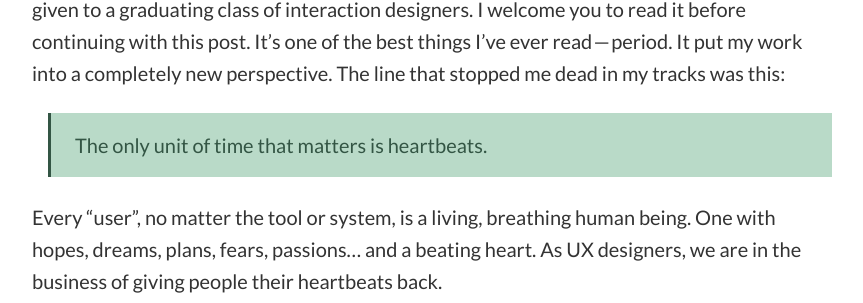
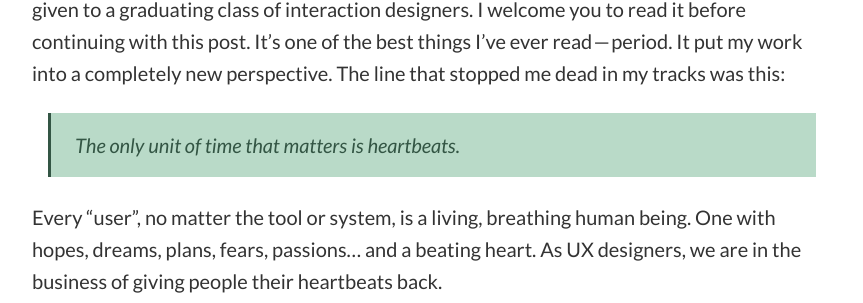
Before and after one commit to jchausse/fp-jekyll, a Jekyll site: the page built from _posts/2015-07-15-you-are-a-ux-designer-hero.md, in a window 1280 px wide. Shown: the part 1551-1854 px from the top of the page, without its empty margins (208-1071 px from the left). Built offline with Jekyll 4.4.1, drawn with Linux system fonts in a browser that asks for light colours.

Commit message:
Fixed Lato italic Google font and tweaked blockquote

```diff
--- a/_sass/style.scss
+++ b/_sass/style.scss
@@ -24,7 +24,7 @@ $color-white : #FFFFFF;
 
 /* Typography */
 
-@import url(https://fonts.googleapis.com/css?family=Lato:400,700);
+@import url(https://fonts.googleapis.com/css?family=Lato:400,400i,700,700i);
 @import url(https://fonts.googleapis.com/css?family=Merriweather:400,700);
 @import url(https://fonts.googleapis.com/css?family=Open+Sans:400,700);
 
@@ -104,8 +104,10 @@ blockquote {
 	color:$color-dark1;
 	border-left: solid 3px $color-dark1;
 	margin-left:$point-base * 2;
+	margin-right:$point-base * 2;
 	background-color:$color-light1;
 	padding:$point-base * 2 $point-base * 3;
+	font-style:italic;
 }
 
 blockquote *:first-child { margin-top: 0; }
```
Also changed, not shown: 2 other files.
